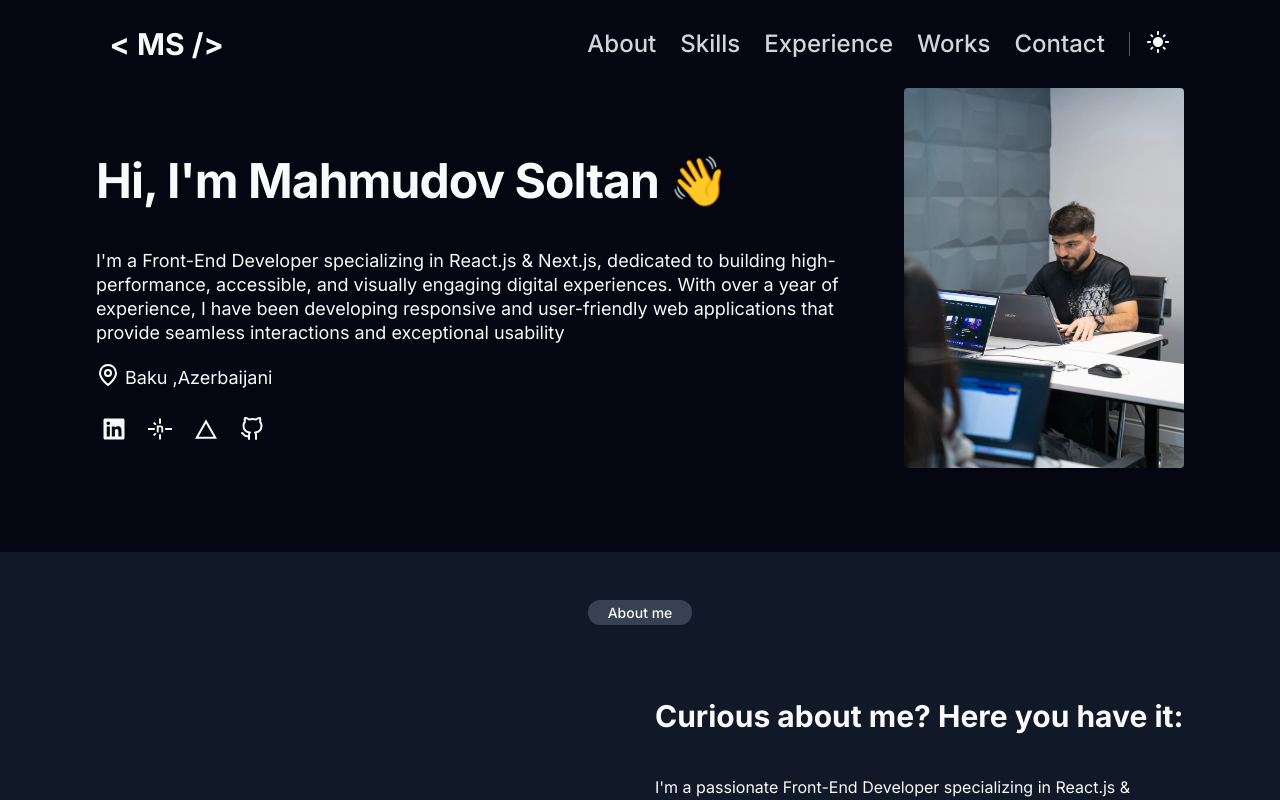
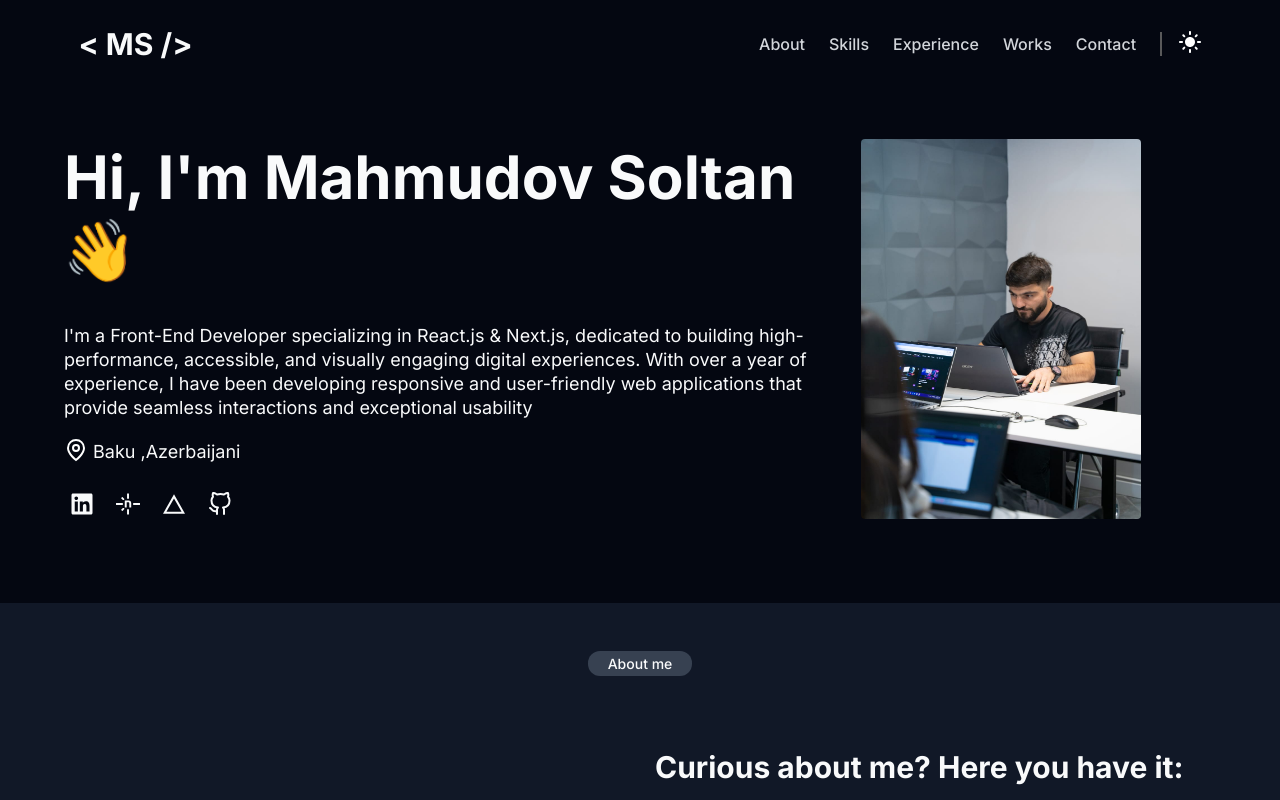
Before and after one commit to MahmudovSoltan/myPortfolio, a React (Vite) app: page / in a window 1280 px wide. Shown: the top 800 px of the page. Built offline with nearby package versions, Linux system fonts and the light colour scheme.

Commit message:
refactor: update styles and improve header functionality

```diff
--- a/src/assets/styles/index.css
+++ b/src/assets/styles/index.css
@@ -14,7 +14,7 @@ body{
     font-family: "Inter", serif;
 }
 .container{
-  max-width: 85%;
+  max-width: 90%;
   margin: 0 auto;
 }
 html {
--- a/src/components/home/HomeLeft.jsx
+++ b/src/components/home/HomeLeft.jsx
@@ -1,4 +1,4 @@
-import './homeleft.css'
+import "./homeleft.css";
 import { GrLocation } from "react-icons/gr";
 import { FiGithub } from "react-icons/fi";
 import { SiNetlify } from "react-icons/si";
@@ -6,30 +6,53 @@ import { RiVercelLine } from "react-icons/ri";
 import { FaLinkedin } from "react-icons/fa";
 const HomeLeft = () => {
   return (
-    <div>
-      <h1 className='about_title'>
-      Hi, I'm Mahmudov Soltan 👋
+    <div className="home_left_container">
+      <h1 className="about_title">
+        Hi, I'm Mahmudov Soltan <span className="wave-hand">👋</span>
       </h1>
-      <p className='about_desc'>I'm a Front-End Developer specializing in React.js & Next.js, dedicated to building high-performance, accessible, and visually engaging digital experiences. With over a year of experience, I have been developing responsive and user-friendly web applications that provide seamless interactions and exceptional usability</p>
-      <div className='adress'>
-        <span><GrLocation color='white' size={24}/></span> Baku ,Azerbaijani
+      <p className="about_desc">
+        I'm a Front-End Developer specializing in React.js & Next.js, dedicated
+        to building high-performance, accessible, and visually engaging digital
+        experiences. With over a year of experience, I have been developing
+        responsive and user-friendly web applications that provide seamless
+        interactions and exceptional usability
+      </p>
+      <div className="adress">
+        <span>
+          <GrLocation color="white" size={24} />
+        </span>{" "}
+        Baku ,Azerbaijani
       </div>
-      <div className='websites_link'>
-        <div className='website_link'>
-            <a href="https://www.linkedin.com/in/soltan-mahmudov-b4872b235/" target='_blank'><FaLinkedin/></a>
+      <div className="websites_link">
+        <div className="website_link">
+          <a
+            href="https://www.linkedin.com/in/soltan-mahmudov-b4872b235/"
+            target="_blank"
+          >
+            <FaLinkedin />
+          </a>
         </div>
-        <div className='website_link'>
-            <a href="https://app.netlify.com/teams/mahmudovsoltan/sites" target='_blank'><SiNetlify/></a>
+        <div className="website_link">
+          <a
+            href="https://app.netlify.com/teams/mahmudovsoltan/sites"
+            target="_blank"
+          >
+            <SiNetlify />
+          </a>
         </div>
-        <div className='website_link'>
-            <a href="https://vercel.com/mahmudovsoltans-projects" target='_blank'><RiVercelLine/></a>
+        <div className="website_link">
+          <a href="https://vercel.com/mahmudovsoltans-projects" target="_blank">
+            <RiVercelLine />
+          </a>
         </div>
-        <div className='website_link'>
-            <a href="https://github.com/MahmudovSoltan" target='_blank'><FiGithub/></a>
+        <div className="website_link">
+          <a href="https://github.com/MahmudovSoltan" target="_blank">
+            <FiGithub />
+          </a>
         </div>
       </div>
     </div>
-  )
-}
+  );
+};
 
-export default HomeLeft
+export default HomeLeft;
--- a/src/components/home/homeleft.css
+++ b/src/components/home/homeleft.css
@@ -1,8 +1,36 @@
+.home_left_container{
+  max-width: 65%;
+}
+
+
+
 .about_title {
-  line-height: 72px;
-  font-size: 3rem;
-  letter-spacing: -0.02em;
+  font-size: 3.75rem;
+  font-weight: bold;
   color: rgb(249 250 251);
+  display: inline-block;
+  margin: 0 0 20px;
+}
+
+.wave-hand {
+  display: inline-block;
+  animation: wave-hand 1.5s infinite; /* Sallanma animasiyası */
+  transform-origin: 70% 100%; /* Biləyin sabit qalması üçün transform mərkəzini təyin edirik */
+}
+
+@keyframes wave-hand {
+  0%, 100% {
+    transform: rotate(0deg); /* Başlanğıc və bitiş vəziyyəti */
+  }
+  25% {
+    transform: rotate(-20deg); /* Sola əyilmə */
+  }
+  50% {
+    transform: rotate(0deg); /* Orta vəziyyət */
+  }
+  75% {
+    transform: rotate(-20deg); /* Yenidən sola əyilmə */
+  }
 }
 .about_desc {
   color: rgb(249 250 251);
--- a/src/components/leyout/header/Header.jsx
+++ b/src/components/leyout/header/Header.jsx
@@ -1,10 +1,29 @@
+import { useEffect, useState } from "react";
 import Mode from "../../mode/Mode";
 import Navbar from "../../navbar/Navbar";
 import "./header.css";
 
 const Header = () => {
+  const [isFixed, setIsFixed] = useState(false);
+
+  useEffect(() => {
+    const handleScroll = () => {
+      if (window.scrollY > 0) { // 0 piksel aşağıya scroll olunanda header sabit olacaq
+        setIsFixed(true);
+      } else {
+        setIsFixed(false);
+      }
+    };
+
+    window.addEventListener('scroll', handleScroll);
+
+    return () => {
+      window.removeEventListener('scroll', handleScroll);
+    };
+  }, []);
+
   return (
-    <header>
+    <header className={`header ${isFixed  ? "fixed" : ""}`}>
       <div className="container header_cotainer">
         <div className="header_logo">
           <span>&lt; MS /&gt;</span>
--- a/src/components/leyout/header/header.css
+++ b/src/components/leyout/header/header.css
@@ -1,21 +1,39 @@
-header {
-  padding-left: 2rem;
-  padding-right: 2rem;
+.header {
   padding: 1rem;
+  margin-bottom: 50px;
+  border-bottom: 1px solid transparent;
+  transition: background-color 0.3s ease-in-out, padding 0.3s ease-in-out, border-bottom 0.3s ease-in-out;
+  position: sticky;
+  top: 0;
+  left: 0;
+  border-bottom: 1px solid transparent;
+  z-index: -999;
 }
+
+.fixed{
+  border-bottom: 1px solid rgb(31 41 55);
+  z-index: 111;
+  background-color: rgb(3 7 18 / 50%);
+  backdrop-filter: blur(24px);
+  scroll-behavior: smooth;
+  transition: background-color 0.3s ease-in-out, padding 0.3s ease-in-out, border-bottom 0.3s ease-in-out;
+}
+
 .header_cotainer {
   display: flex;
   align-items: center;
   justify-content: space-between;
 }
+
 .header_left {
   display: flex;
   align-items: center;
   gap: 1rem;
 }
+
 .header_logo {
   font-size: 1.875rem;
   line-height: 2.25rem;
-  color:  rgb(249 250 251);
+  color: rgb(249 250 251);
   font-weight: 700;
 }
--- a/src/components/navbar/navbar.css
+++ b/src/components/navbar/navbar.css
@@ -6,7 +6,7 @@ nav ul{
 }
 .navbar_list a{
     font-weight: 500;
-    font-size: 1.5rem;
+    font-size: 1rem;
     line-height: 1.5rem;
     color: rgb(210 213 218);
     transition-property: all;
--- a/src/db.js
+++ b/src/db.js
@@ -10,7 +10,7 @@
  export const data = [
     {
         "name":"E-Commers Website",
-        "description":"This project demonstrates my ability to work with APIs and create dynamic, data-driven web applications. Built using React, it fetches and displays data from an external API, showcasing my skills in handling asynchronous operations, state management, and responsive design. The project features a clean and intuitive user interface, making it easy for users to interact with the data. It highlights my proficiency in modern frontend development and my capability to build efficient and scalable web applications.",
+        "description":"This project demonstrates my ability to work with APIs and create dynamic, data-driven web applications. Built using React, it fetches and displays data from an external API, showcasing my skills in handling asynchronous operations, state management, and responsive design.",
         "image":image5,
         "tecnolgy":["React","React-router-dom","React Bootstrap","Redux-Toolkit","RTK Query","Responsive"],
         "link":"https://react-api-gold-two.vercel.app/"
```
